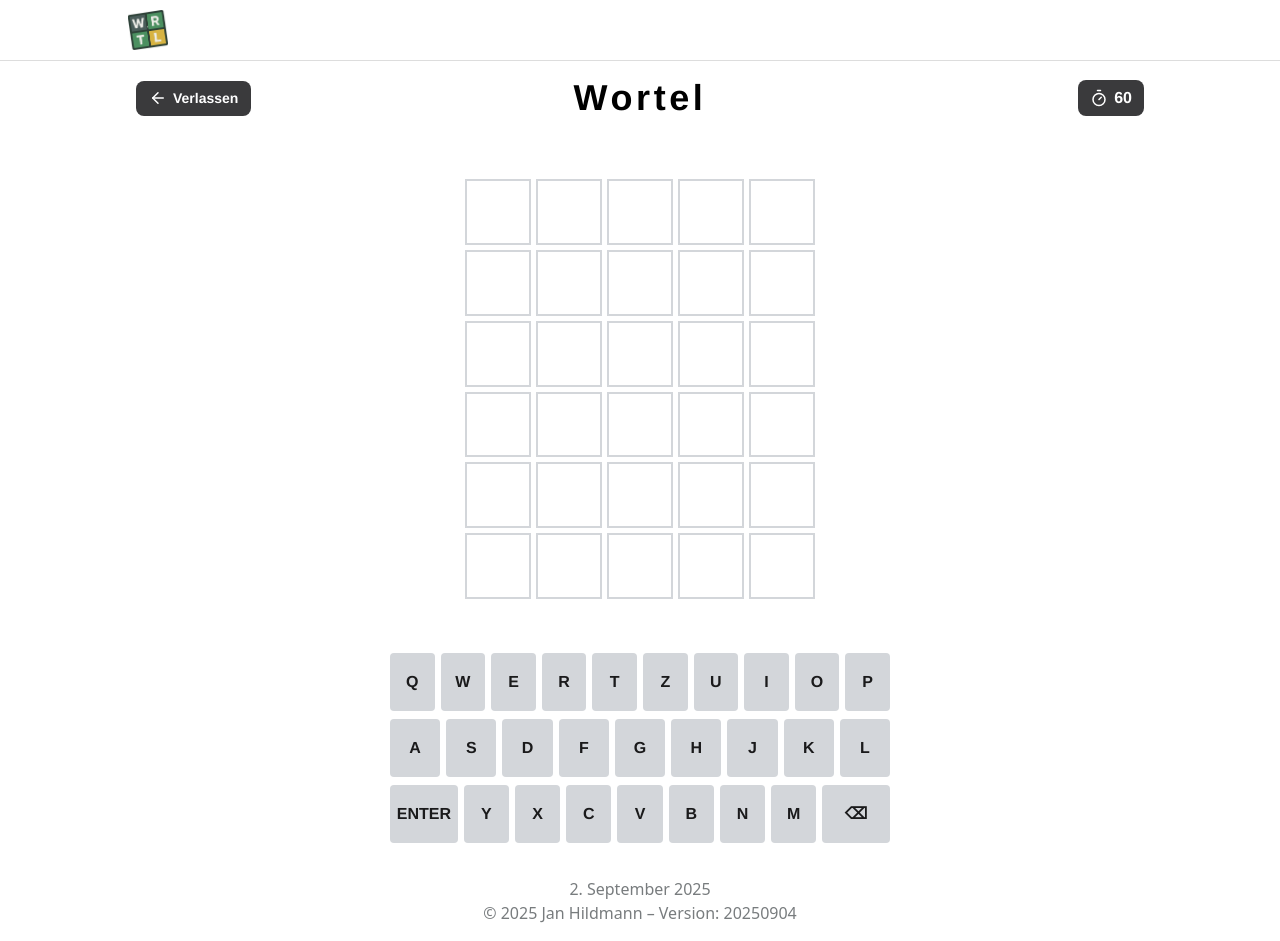
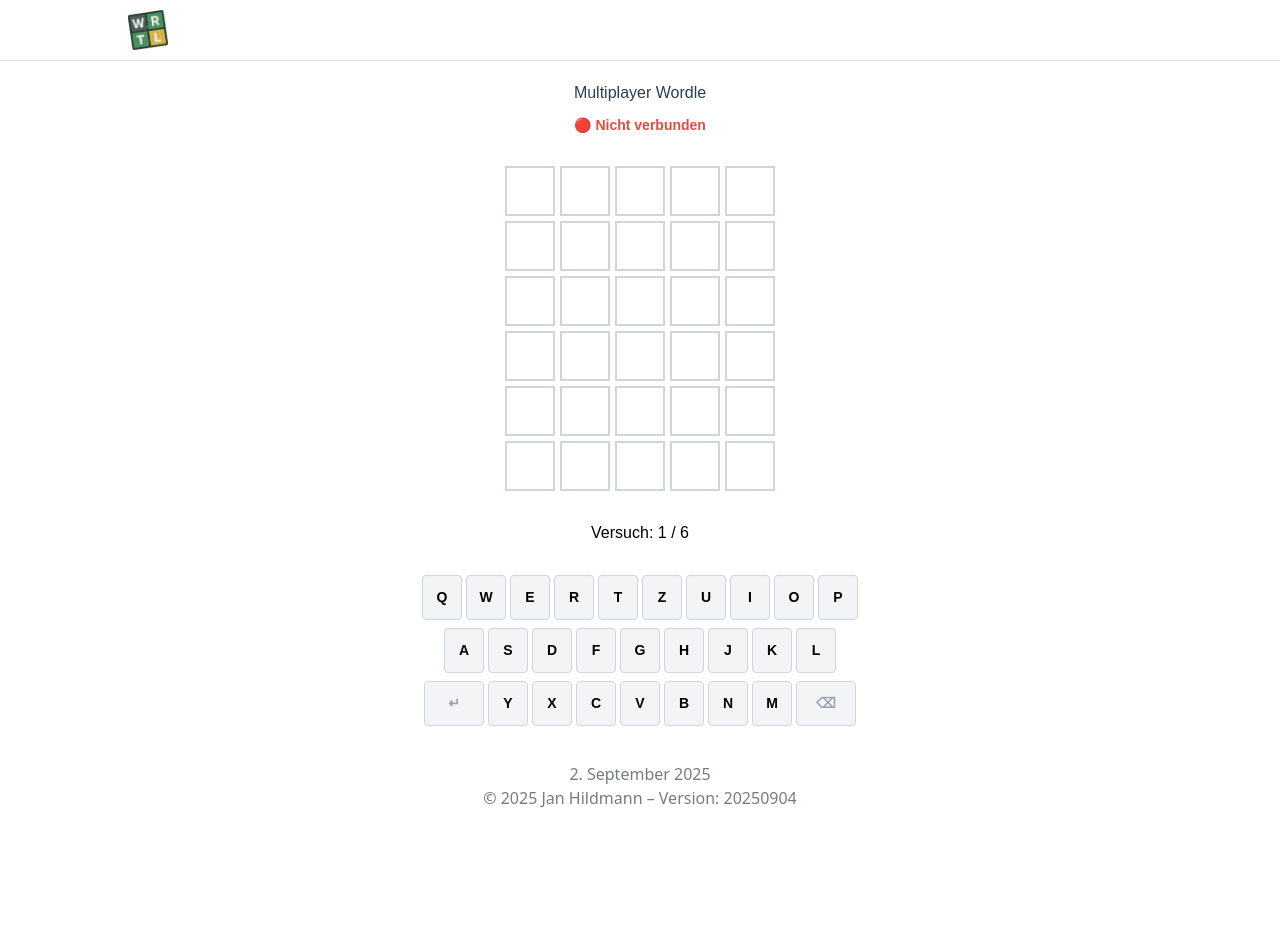
Before and after one commit to JanKanTM/client-wordle, a Vue app: page /game in a window 1280 px wide. After the commit the page ends 826 px from the top, so only its background shows below. Built offline with nearby package versions, Linux system fonts and the light colour scheme; no server answers; sample sign-in values are in the browser's storage; a web font is replaced by a local one.

Commit message:
complete rework of the wordleGame.vue. Small fixes and improvements.

```diff
--- a/src/components/WordleGame.vue
+++ b/src/components/WordleGame.vue
@@ -1,387 +1,440 @@
+<template>
+  <div class="wordle-game">
+    <header class="game-header">
+      <h1>Multiplayer Wordle</h1>
+      <div class="connection-status">
+        <span :class="{ 'connected': isConnected, 'disconnected': !isConnected }">
+          {{ isConnected ? '🟢 Verbunden' : '🔴 Nicht verbunden' }}
+        </span>
+      </div>
+    </header>
+
+    <main class="game-main">
+      <!-- Spielfeld -->
+      <div class="game-grid">
+        <div
+          v-for="(row, rowIndex) in gameGrid"
+          :key="rowIndex"
+          class="grid-row"
+        >
+          <div
+            v-for="(cell, cellIndex) in row"
+            :key="cellIndex"
+            class="grid-cell"
+            :class="getCellClass(rowIndex, cellIndex)"
+          >
+            {{ cell.letter }}
+          </div>
+        </div>
+      </div>
+
+      <!-- Spielstatus -->
+      <div class="game-status">
+        <p>Versuch: {{ currentAttempt + 1 }} / {{ maxAttempts }}</p>
+        <p v-if="gameWon" class="win-message">🎉 Gewonnen! Das Wort war richtig!</p>
+        <p v-else-if="currentAttempt >= maxAttempts" class="lose-message">😞 Verloren! Keine Versuche mehr übrig.</p>
+      </div>
+
+      <!-- Alphabet -->
+      <div class="alphabet">
+        <div class="alphabet-row" v-for="(row, index) in keyboardRows" :key="index">
+          <button
+            v-for="key in row"
+            :key="key"
+            :class="getDynamicKeyClass(key)"
+            @click="handleKeyPress(key)"
+            :disabled="isKeyDisabled(key)"
+          >
+            {{ key === 'ENTER' ? '↵' : (key === 'BACKSPACE' ? '⌫' : key) }}
+          </button>
+        </div>
+      </div>
+    </main>
+  </div>
+</template>
+
 <script setup lang="ts">
-import { ArrowLeft, TimerIcon } from 'lucide-vue-next'
-import { ref, onMounted, onUnmounted, computed, watch } from 'vue'
-import { useRouter } from 'vue-router'
-import { useWebSocket } from '../service/useWebSocket'
+import { ref, computed, watch, onMounted, onUnmounted } from 'vue'
+import { useGuess, type GuessResponse, type GuessResult } from '../service/useGuess'
 
-const { currentWord } = useWebSocket()
+interface GameCell {
+  letter: string
+  status: 'correct' | 'present' | 'absent' | 'empty' | 'pending'
+}
 
-const gameTimer = 60
+const { lastResponse, isConnected, subscribeToGuess, submitGuess } = useGuess()
 
-const WORD_LENGTH = 5
-const MAX_GUESSES = 6
+// Game State
+const maxAttempts = ref(6)
+const currentAttempt = ref(0)
+const currentGuess = ref('')
+const gameWon = ref(false)
+const isSubmitting = ref(false)
+const gameGrid = ref<GameCell[][]>([])
+const letterStates = ref<{ [key: string]: 'correct' | 'present' | 'absent' }>({})
 
-// Das Zielwort kommt vom WebSocket
-const targetWord = computed(() => currentWord.value.toUpperCase())
-
-const guesses = ref<string[]>(Array(MAX_GUESSES).fill(''))
-const currentRow = ref(0)
-const currentGuess = ref('')
-const gameStatus = ref<'playing' | 'won' | 'lost'>('playing')
-const message = ref('')
-const letterStates = ref<Record<string, 'correct' | 'present' | 'absent'>>({})
-
-const router = useRouter()
-
+// Keyboard Layout
 const keyboardRows = [
   ['Q', 'W', 'E', 'R', 'T', 'Z', 'U', 'I', 'O', 'P'],
   ['A', 'S', 'D', 'F', 'G', 'H', 'J', 'K', 'L'],
-  ['Enter', 'Y', 'X', 'C', 'V', 'B', 'N', 'M', 'Backspace']
+  ['ENTER', 'Y', 'X', 'C', 'V', 'B', 'N', 'M', 'BACKSPACE']
 ]
 
-const board = computed(() => {
-  const boardState: { letter: string; state: string }[][] = []
-  for (let i = 0; i < MAX_GUESSES; i++) {
-    const row: { letter: string; state: string }[] = []
-    const guess = guesses.value[i]
-    const isCurrentRow = i === currentRow.value
-
-    for (let j = 0; j < WORD_LENGTH; j++) {
-      const letter = isCurrentRow ? currentGuess.value[j] : guess[j]
-      let state = ''
-
-      if (letter) {
-        if (isCurrentRow) {
-          state = 'active'
-        } else {
-          const targetLetter = targetWord.value[j]
-          if (letter === targetLetter) {
-            state = 'correct'
-          } else if (targetWord.value.includes(letter)) {
-            state = 'present'
-          } else {
-            state = 'absent'
-          }
-        }
-      }
-      row.push({ letter: letter || '', state })
-    }
-    boardState.push(row)
-  }
-  return boardState
+// Computed Properties
+const canSubmit = computed(() => {
+  return currentGuess.value.length === 5 &&
+         isConnected.value &&
+         !gameWon.value &&
+         currentAttempt.value < maxAttempts.value
 })
 
-const startNewGame = () => {
-  // Das Zielwort wird jetzt vom WebSocket gesteuert
-  guesses.value = Array(MAX_GUESSES).fill('')
-  currentRow.value = 0
-  currentGuess.value = ''
-  gameStatus.value = 'playing'
-  message.value = ''
-  letterStates.value = {}
+// Initialize Game Grid
+const initializeGrid = () => {
+  gameGrid.value = Array.from({ length: maxAttempts.value }, () =>
+    Array.from({ length: 5 }, () => ({ letter: '', status: 'empty' as const }))
+  )
 }
 
-const submitGuess = () => {
-  if (gameStatus.value !== 'playing') return
+// Handle Key Press from virtual or physical keyboard
+const handleKeyPress = (key: string) => {
+  if (gameWon.value || currentAttempt.value >= maxAttempts.value || isSubmitting.value) return
 
-  if (currentGuess.value.length !== WORD_LENGTH) {
-    message.value = 'Nicht genügend Buchstaben'
-    setTimeout(() => (message.value = ''), 2000)
-    return
-  }
-
-  // Update letter states for the keyboard
-  for (let i = 0; i < currentGuess.value.length; i++) {
-    const letter = currentGuess.value[i]
-    if (targetWord.value[i] === letter) {
-      letterStates.value[letter] = 'correct'
-    } else if (targetWord.value.includes(letter)) {
-      if (letterStates.value[letter] !== 'correct') {
-        letterStates.value[letter] = 'present'
-      }
-    } else {
-      letterStates.value[letter] = 'absent'
-    }
-  }
-
-  guesses.value[currentRow.value] = currentGuess.value
-
-  if (currentGuess.value === targetWord.value) {
-    gameStatus.value = 'won'
-    message.value = 'Gewonnen! Super!'
-  } else if (currentRow.value === MAX_GUESSES - 1) {
-    gameStatus.value = 'lost'
-    message.value = `Verloren! Das Wort war: ${targetWord.value}`
-  } else {
-    currentRow.value++
-    currentGuess.value = ''
+  if (key === 'ENTER') {
+    submitCurrentGuess()
+  } else if (key === 'BACKSPACE') {
+    deleteLetter()
+  } else if (key.length === 1 && key.match(/[A-Z]/)) {
+    addLetterToGuess(key)
   }
 }
 
-const handleKey = (key: string) => {
-  if (gameStatus.value !== 'playing') return
-
-  if (key === 'Enter') {
-    submitGuess()
-  } else if (key === 'Backspace') {
-    currentGuess.value = currentGuess.value.slice(0, -1)
-  } else if (currentGuess.value.length < WORD_LENGTH && /^[A-ZÄÖÜ]$/i.test(key)) {
-    currentGuess.value += key.toUpperCase()
+// Add Letter to Current Guess
+const addLetterToGuess = (letter: string) => {
+  if (currentGuess.value.length < 5) {
+    currentGuess.value += letter
   }
 }
 
-const handleKeydown = (e: KeyboardEvent) => {
-  if (e.key === 'Enter') {
-    handleKey('Enter')
-  } else if (e.key === 'Backspace') {
-    handleKey('Backspace')
-  } else if (e.key.length === 1 && e.key.match(/[a-zA-ZäöüÄÖÜ]/i)) {
-    handleKey(e.key)
+// Delete Letter
+const deleteLetter = () => {
+  if (currentGuess.value.length > 0) {
+    currentGuess.value = currentGuess.value.slice(0, -1)
   }
 }
 
-watch(currentWord, (newWord, oldWord) => {
-  if (newWord && oldWord && newWord.toUpperCase() !== oldWord.toUpperCase()) {
-    message.value = 'Ein neues Wort ist da! Das Spiel wird zurückgesetzt.'
-    setTimeout(() => (message.value = ''), 3000)
-    startNewGame()
+// Update Current Row Display
+const updateCurrentRow = () => {
+  if (currentAttempt.value < maxAttempts.value) {
+    const row = gameGrid.value[currentAttempt.value]
+    for (let i = 0; i < 5; i++) {
+      if (i < currentGuess.value.length) {
+        row[i].letter = currentGuess.value[i]
+        row[i].status = 'pending'
+      } else {
+        row[i].letter = ''
+        row[i].status = 'empty'
+      }
+    }
+  }
+}
+
+// Submit Current Guess
+const submitCurrentGuess = () => {
+  if (!canSubmit.value || isSubmitting.value) return
+
+  isSubmitting.value = true
+  console.log(`Submitting guess: ${currentGuess.value}, attempt: ${currentAttempt.value + 1}`)
+  submitGuess(currentGuess.value, currentAttempt.value + 1)
+}
+
+// Process Guess Response
+const processGuessResponse = (response: GuessResponse) => {
+  console.log('Processing guess response:', response)
+
+  if (currentAttempt.value < maxAttempts.value) {
+    const row = gameGrid.value[currentAttempt.value]
+
+    response.result.forEach((result: GuessResult, index: number) => {
+      row[index].letter = result.letter
+      row[index].status = result.status
+
+      const currentState = letterStates.value[result.letter]
+      if (!currentState ||
+          (currentState === 'absent' && result.status !== 'absent') ||
+          (currentState === 'present' && result.status === 'correct')) {
+        letterStates.value[result.letter] = result.status
+      }
+    })
+
+    if (response.isWin) {
+      gameWon.value = true
+      console.log('Game won!')
+    }
+
+    currentAttempt.value++
+    currentGuess.value = ''
+    isSubmitting.value = false
+  }
+}
+
+// --- Styling and Class Helpers ---
+
+const getCellClass = (rowIndex: number, cellIndex: number) => {
+  const cell = gameGrid.value[rowIndex]?.[cellIndex]
+  return cell ? `grid-cell cell-${cell.status}` : 'grid-cell'
+}
+
+const getDynamicKeyClass = (key: string) => {
+  if (key === 'ENTER' || key === 'BACKSPACE') {
+    return 'control-key'
+  }
+  const state = letterStates.value[key]
+  return state ? `alphabet-key key-${state}` : 'alphabet-key'
+}
+
+const isKeyDisabled = (key: string) => {
+  if (isSubmitting.value) {
+    return true
+  }
+  if (gameWon.value || currentAttempt.value >= maxAttempts.value) {
+    return true
+  }
+  if (key === 'ENTER') {
+    return !canSubmit.value
+  }
+  if (key === 'BACKSPACE') {
+    return currentGuess.value.length === 0
+  }
+  return false
+}
+
+// --- Lifecycle and Event Listeners ---
+
+const handleKeyDown = (event: KeyboardEvent) => {
+  const key = event.key.toUpperCase()
+  if (key === 'ENTER') {
+    event.preventDefault()
+    handleKeyPress('ENTER')
+  } else if (key === 'BACKSPACE') {
+    event.preventDefault()
+    handleKeyPress('BACKSPACE')
+  } else if (key.length === 1 && key >= 'A' && key <= 'Z') {
+    event.preventDefault()
+    handleKeyPress(key)
+  }
+}
+
+onMounted(() => {
+  initializeGrid()
+  subscribeToGuess()
+  window.addEventListener('keydown', handleKeyDown)
+})
+
+onUnmounted(() => {
+  window.removeEventListener('keydown', handleKeyDown)
+})
+
+// Watch for guess responses
+watch(lastResponse, (newResponse) => {
+  if (newResponse) {
+    processGuessResponse(newResponse)
   }
 })
 
-onMounted(() => {
-  startNewGame()
-  window.addEventListener('keydown', handleKeydown)
+// Watch current guess for live update
+watch(currentGuess, () => {
+  updateCurrentRow()
 })
-
-onUnmounted(() => {
-  window.removeEventListener('keydown', handleKeydown)
-})
-
-//route
-const routeToHub = () => {
-  router.push('/hub');
-}
 </script>
 
-<template>
-  <div class="wordle-container">
-    <div class="top-container">
-      <button class="top-container-action" @click="routeToHub">
-        <ArrowLeft :size="18" />
-        Verlassen
-      </button>
+<style scoped>
+.wordle-game {
+  max-width: 600px;
+  margin: 0 auto;
+  padding: 20px;
+  font-family: 'Arial', sans-serif;
+}
 
-      <h1 class="game-title">Wortel</h1>
+.game-header {
+  text-align: center;
+  margin-bottom: 30px;
+}
 
-      <div class="timer-container">
-        <TimerIcon :size="18" />
-        <p>{{ gameTimer }}</p>
-      </div>
-    </div>
+.game-header h1 {
+  color: #2c3e50;
+  margin-bottom: 10px;
+}
 
-    <div id="game-board">
-      <div v-for="(row, rowIndex) in board" :key="rowIndex" class="board-row">
-        <div
-          v-for="(tile, tileIndex) in row"
-          :key="tileIndex"
-          class="tile"
-          :class="[tile.state, { filled: tile.letter }]"
-        >
-          {{ tile.letter }}
-        </div>
-      </div>
-    </div>
+.connection-status {
+  font-size: 14px;
+}
 
-    <div v-if="message" class="message">
-      {{ message }}
-      <button v-if="gameStatus !== 'playing'" @click="startNewGame" class="new-game-button">Neues Spiel</button>
-    </div>
+.connected {
+  color: #27ae60;
+  font-weight: bold;
+}
 
-    <div id="keyboard">
-      <div v-for="(row, rowIndex) in keyboardRows" :key="rowIndex" class="keyboard-row">
-        <button
-          v-for="key in row"
-          :key="key"
-          :class="['key', letterStates[key.toUpperCase()], { large: key.length > 1 }]"
-          @click="handleKey(key)"
-        >
-          {{ key === 'Backspace' ? '⌫' : key }}
-        </button>
-      </div>
-    </div>
-  </div>
-</template>
+.disconnected {
+  color: #e74c3c;
+  font-weight: bold;
+}
 
-<style scoped>
-.wordle-container {
+.game-grid {
   display: flex;
   flex-direction: column;
+  gap: 5px;
+  margin-bottom: 30px;
+  justify-content: center;
   align-items: center;
-  padding: 10px;
-  box-sizing: border-box;
-  font-family: 'Clear Sans', 'Helvetica Neue', Arial, sans-serif;
-  width: 100%;
-  height: 100vh;
-  justify-content: space-between;
 }
 
-.top-container {
-  display: grid;
-  grid-template-columns: 1fr auto 1fr;
-  align-items: center;
-  width: 80%;
-  margin: 0 auto;
+.grid-row {
+  display: flex;
+  gap: 5px;
 }
 
-.top-container > button {
-  justify-self: start;
-}
-
-.game-title {
-  font-size: 2.25rem;
-  font-weight: 700;
-  margin: 0;
-  letter-spacing: 0.1em;
-}
-
-.timer-container {
-  justify-self: end;
+.grid-cell {
+  width: 50px;
+  height: 50px;
+  border: 2px solid #d1d5db;
   display: flex;
   align-items: center;
   justify-content: center;
-  gap: 6px;
-  padding: 6px 12px;
-  font-size: 0.875rem;
+  font-size: 20px;
   font-weight: bold;
-  color: white;
-  background-color: #3a3a3c;
-  border: 0;
-  border-radius: 8px;
-  font-family: inherit;
-}
-.timer-container p {
-  font-size: 16px;
+  text-transform: uppercase;
+  transition: all 0.3s ease;
 }
 
-.top-container-action {
+.cell-empty {
+  background-color: #ffffff;
+  border-color: #d1d5db;
+}
+
+.cell-pending {
+  background-color: #f3f4f6;
+  border-color: #9ca3af;
+}
+
+.cell-correct {
+  background-color: #22c55e;
+  color: white;
+  border-color: #16a34a;
+}
+
+.cell-present {
+  background-color: #eab308;
+  color: white;
+  border-color: #ca8a04;
+}
+
+.cell-absent {
+  background-color: #6b7280;
+  color: white;
+  border-color: #4b5563;
+}
+
+.game-status {
+  text-align: center;
+  margin-bottom: 30px;
+}
+
+.win-message {
+  color: #22c55e;
+  font-weight: bold;
+  font-size: 18px;
+}
+
+.lose-message {
+  color: #ef4444;
+  font-weight: bold;
+  font-size: 18px;
+}
+
+.alphabet {
+  display: flex;
+  flex-direction: column;
+  gap: 8px;
+  align-items: center;
+}
+
+.alphabet-row {
+  display: flex;
+  justify-content: center;
+  gap: 4px;
+}
+
+.alphabet-key, .control-key {
+  height: 45px;
+  background-color: #f3f4f6;
+  border: 1px solid #d1d5db;
+  border-radius: 4px;
+  font-size: 14px;
+  font-weight: bold;
+  cursor: pointer;
+  transition: all 0.2s ease;
   display: flex;
   align-items: center;
   justify-content: center;
-  gap: 6px;
-  padding: 6px 12px;
-  font-size: 0.875rem;
-  font-weight: bold;
-  color: white;
-  background-color: #3a3a3c;
-  border: 1px solid transparent;
-  border-radius: 8px;
-  cursor: pointer;
-  transition: all 0.2s ease-in-out;
-  font-family: inherit;
 }
 
-.top-container-action:hover {
-  transform: scale(1.025);
+.alphabet-key {
+  width: 40px;
 }
 
-#game-board {
-  display: grid;
-  grid-template-rows: repeat(6, 1fr);
-  gap: 5px;
-  width: 100%;
-  max-width: 350px;
-  height: 420px;
-  margin: 20px 0;
+.control-key {
+  width: 60px;
+  background-color: #d1d5db;
 }
 
-.board-row {
-  display: grid;
-  grid-template-columns: repeat(5, 1fr);
-  gap: 5px;
+.alphabet-key:hover:not(:disabled), .control-key:hover:not(:disabled) {
+  background-color: #e5e7eb;
 }
 
-.tile {
-  width: 100%;
-  height: 100%;
-  display: inline-flex;
-  justify-content: center;
-  align-items: center;
-  font-size: 2rem;
-  font-weight: bold;
-  text-transform: uppercase;
-  border: 2px solid #d3d6da;
-  box-sizing: border-box;
+.alphabet-key:disabled, .control-key:disabled {
+  background-color: #f3f4f6;
+  color: #9ca3af;
+  cursor: not-allowed;
 }
 
-.tile.filled {
-  border-color: #878a8c;
+.key-correct {
+  background-color: #22c55e !important;
+  color: white;
+  border-color: #16a34a;
 }
 
-.tile.active {
-  border-color: #565758;
+.key-present {
+  background-color: #eab308 !important;
+  color: white;
+  border-color: #ca8a04;
 }
 
-.tile.correct, .key.correct {
-  background-color: #6aaa64;
-  border-color: #6aaa64;
+.key-absent {
+  background-color: #6b7280 !important;
   color: white;
+  border-color: #4b5563;
 }
 
-.tile.present, .key.present {
-  background-color: #c9b458;
-  border-color: #c9b458;
-  color: white;
-}
+@media (max-width: 640px) {
+  .wordle-game {
+    padding: 10px;
+  }
 
-.tile.absent, .key.absent {
-  background-color: #787c7e;
-  border-color: #787c7e;
-  color: white;
-}
+  .grid-cell {
+    width: 40px;
+    height: 40px;
+    font-size: 18px;
+  }
 
-.message {
-  padding: 16px;
-  margin-bottom: 10px;
-  border-radius: 4px;
-  background-color: #f8d7da;
-  color: #721c24;
-  border: 1px solid #f5c6cb;
-  text-align: center;
-}
+  .alphabet-key {
+    width: 30px;
+    height: 40px;
+    font-size: 12px;
+  }
 
-.message .new-game-button {
-  margin-left: 15px;
-  padding: 8px 12px;
-  font-size: 1rem;
-  cursor: pointer;
-  background-color: #6aaa64;
-  color: white;
-  border: none;
-  border-radius: 4px;
-}
-
-#keyboard {
-  width: 100%;
-  max-width: 500px;
-  margin: 0 auto;
-}
-
-.keyboard-row {
-  display: flex;
-  justify-content: center;
-  margin: 0 auto 8px;
-  gap: 6px;
-}
-
-.key {
-  font-family: inherit;
-  font-weight: bold;
-  border: 0;
-  padding: 0;
-  height: 58px;
-  border-radius: 4px;
-  cursor: pointer;
-  user-select: none;
-  background-color: #d3d6da;
-  color: #1a1a1b;
-  flex: 1;
-  display: flex;
-  justify-content: center;
-  align-items: center;
-  text-transform: uppercase;
-}
-
-.key.large {
-  flex: 1.5;
+  .control-key {
+    width: 45px;
+    font-size: 12px;
+  }
 }
 </style>
--- a/src/service/useWebSocket.ts
+++ b/src/service/useWebSocket.ts
@@ -45,7 +45,7 @@ export function useWebSocket() {
         callback: (msg: IMessage) => void
     ): StompSubscription | null => {
         if (!isConnected.value) {
-        console.warn(`⚠️ Not connected: cannot subscribe to ${destination}`)
+        console.warn(`Not connected: cannot subscribe to ${destination}`)
         return null
         }
         return stompClient.subscribe(destination, callback)
```
